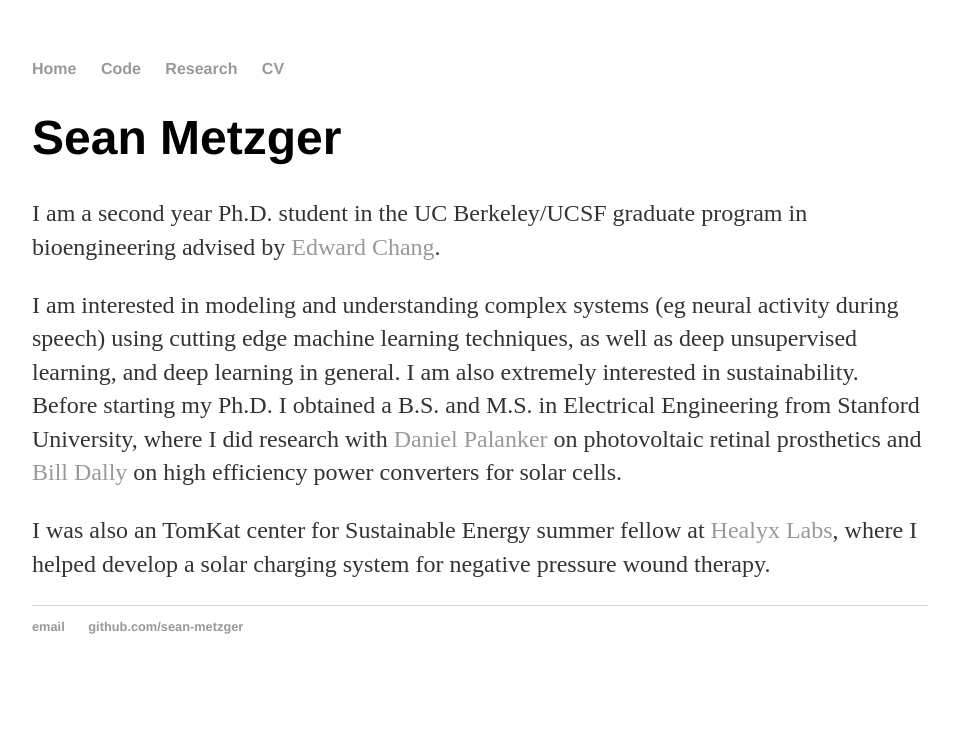
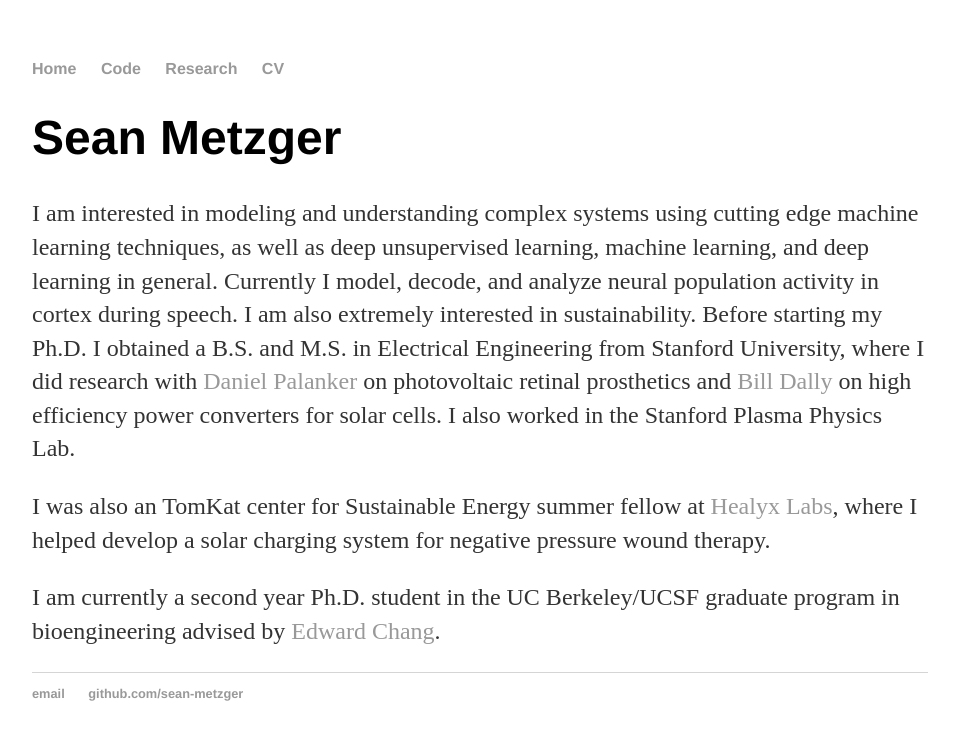
Before and after one commit to sean-metzger/sean-metzger.github.io, a Jekyll site: the page built from index.html, in a window 1280 px wide. Shown: the top 740 px of the page, without its empty margins (160-1119 px from the left). Built offline with Jekyll 4.4.1, drawn with Linux system fonts in a browser that asks for light colours.

Commit message:
Update index.html

```diff
--- a/index.html
+++ b/index.html
@@ -5,9 +5,12 @@ title: Sean Metzger
 
 <div class="blurb">
 	<h1>Sean Metzger</h1>
-		<p>I am a second year Ph.D. student in the UC Berkeley/UCSF graduate program in bioengineering advised by <a href="http://changlab.ucsf.edu/">Edward Chang</a>.</p>
-		<p>I am interested in modeling and understanding complex systems (eg neural activity during speech) using cutting edge machine learning techniques, as well as deep unsupervised learning, and deep learning in general. I am also extremely interested in sustainability. Before starting my Ph.D. I obtained a B.S.
-			and M.S. in Electrical Engineering from Stanford University, where I did research with <a href="https://web.stanford.edu/~palanker/lab/">Daniel Palanker</a> on photovoltaic retinal prosthetics and <a href="https://profiles.stanford.edu/william-dally">Bill Dally</a> on high efficiency power converters for solar cells.</p>
+
+		<p>I am interested in modeling and understanding complex systems using cutting edge machine learning techniques, as well as deep unsupervised learning, machine learning, and deep learning in general. Currently I model, decode, and analyze neural population activity in cortex during speech. I am also extremely interested in sustainability. Before starting my Ph.D. I obtained a B.S.
+			and M.S. in Electrical Engineering from Stanford University, where I did research with <a href="https://web.stanford.edu/~palanker/lab/">Daniel Palanker</a> on photovoltaic retinal prosthetics and <a href="https://profiles.stanford.edu/william-dally">Bill Dally</a> on high efficiency power converters for solar cells. I also worked in the Stanford Plasma Physics Lab.</p>
+
 		<p> I was also an TomKat center for Sustainable Energy summer fellow at <a href="https://www.healyxlabs.com/">Healyx Labs</a>, where I helped develop a solar charging system for negative pressure wound therapy.</p>
+		<p>I am currently a second year Ph.D. student in the UC Berkeley/UCSF graduate program in bioengineering advised by <a href="http://changlab.ucsf.edu/">Edward Chang</a>.</p>
+
 
 </div><!-- /.blurb -->
```
